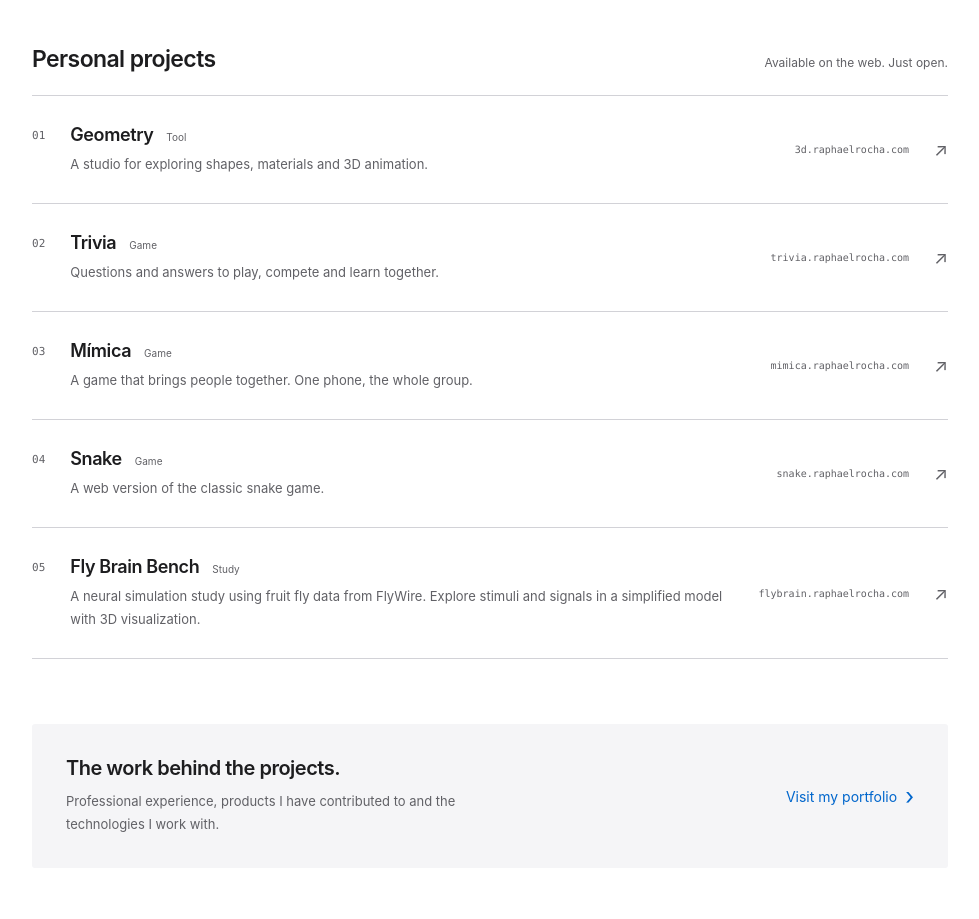
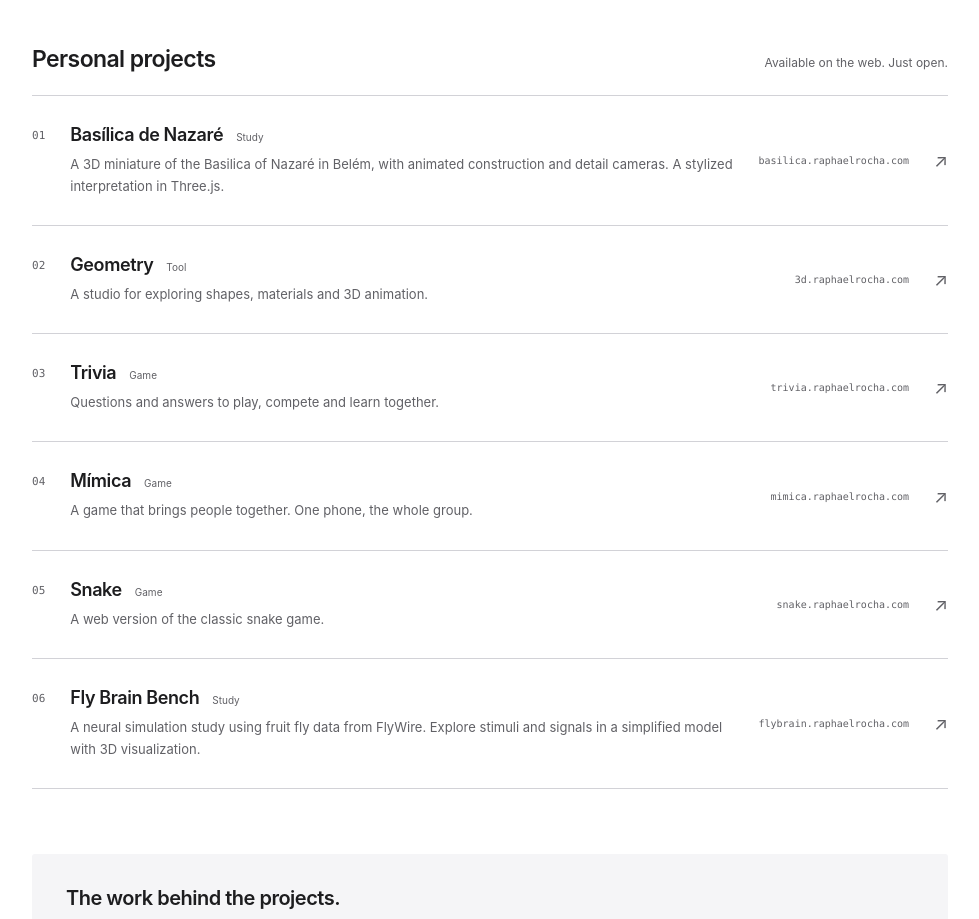
Before and after one commit to RaphaelSR/raphael-home, a React (Vite) app: page /home/en/ in a window 1280 px wide. Shown: the part 800-1719 px from the top of the page, without its empty margins (150-1129 px from the left). Built offline with nearby package versions, Linux system fonts and the light colour scheme.

Commit message:
Add Basilica architecture study to project directory
Add the Basilica study with localized descriptions and updated project counts. Validation passed.

```diff
--- a/src/App.jsx
+++ b/src/App.jsx
@@ -2,6 +2,12 @@ import React, { useEffect, useState } from "react";
 import { languages, messages } from "./i18n";
 import { usePreferences } from "./preferences";
 const projects = [
+  {
+    id: "basilica",
+    name: "Basílica de Nazaré",
+    type: "study",
+    host: "basilica.raphaelrocha.com",
+  },
   {
     id: "geometry",
     name: "Geometry",
--- a/src/i18n.js
+++ b/src/i18n.js
@@ -34,6 +34,8 @@ export const messages = {
     tool: "Ferramenta",
     game: "Jogo",
     descriptions: {
+      basilica:
+        "Miniatura 3D da Basílica de Nazaré, em Belém, com construção animada e câmeras de detalhe. Uma interpretação estilizada em Three.js.",
       geometry: "Um estúdio para explorar formas, materiais e animação 3D.",
       trivia: "Perguntas e respostas para jogar, competir e aprender em grupo.",
       mimica: "Um jogo para reunir pessoas. Um único celular, a turma toda.",
@@ -81,6 +83,8 @@ export const messages = {
     tool: "Tool",
     game: "Game",
     descriptions: {
+      basilica:
+        "A 3D miniature of the Basilica of Nazaré in Belém, with animated construction and detail cameras. A stylized interpretation in Three.js.",
       geometry: "A studio for exploring shapes, materials and 3D animation.",
       trivia: "Questions and answers to play, compete and learn together.",
       mimica: "A game that brings people together. One phone, the whole group.",
@@ -128,6 +132,8 @@ export const messages = {
     tool: "Herramienta",
     game: "Juego",
     descriptions: {
+      basilica:
+        "Miniatura 3D de la Basílica de Nazaré, en Belém, con construcción animada y cámaras de detalle. Una interpretación estilizada en Three.js.",
       geometry: "Un estudio para explorar formas, materiales y animación 3D.",
       trivia:
         "Preguntas y respuestas para jugar, competir y aprender en grupo.",
```
Also changed, not shown: 2 other files (tests, documents, lock files or other folders).
